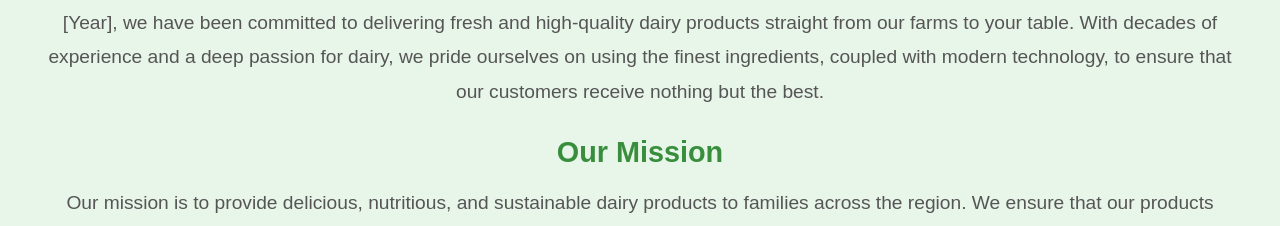
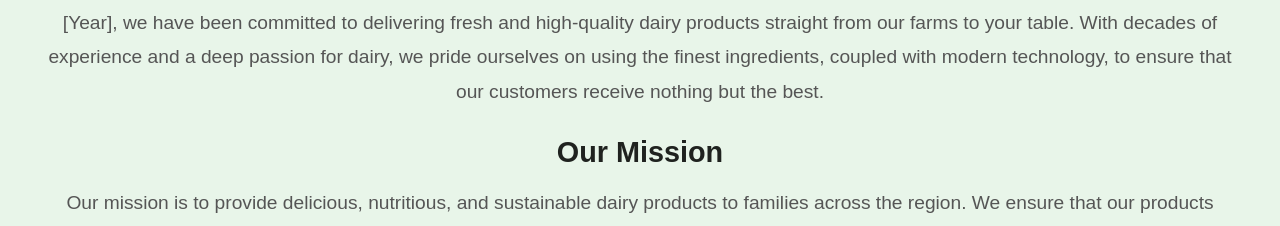
Before and after one commit to Rushi-Unge/Ganga_dairy, a plain HTML site: page index.html in a window 1280 px wide. Shown: the part 864-1090 px from the top of the page. Drawn offline with Linux system fonts and the light colour scheme.

Commit message:
Update style.css

```diff
--- a/style.css
+++ b/style.css
@@ -1,13 +1,10 @@
 /* styles.css */
-
-/* Basic Reset */
 * {
   margin: 0;
   padding: 0;
   box-sizing: border-box;
 }
 
-/* Body */
 body {
   font-family: "Arial", sans-serif;
   line-height: 1.6;
@@ -141,7 +138,7 @@ header nav ul li a:hover {
 
 .about h3 {
   font-size: 1.8rem;
-  color: #388E3C; /* Darker green for subheadings */
+  color: #1f221f;
   margin-top: 20px;
   margin-bottom: 10px;
 }
```
